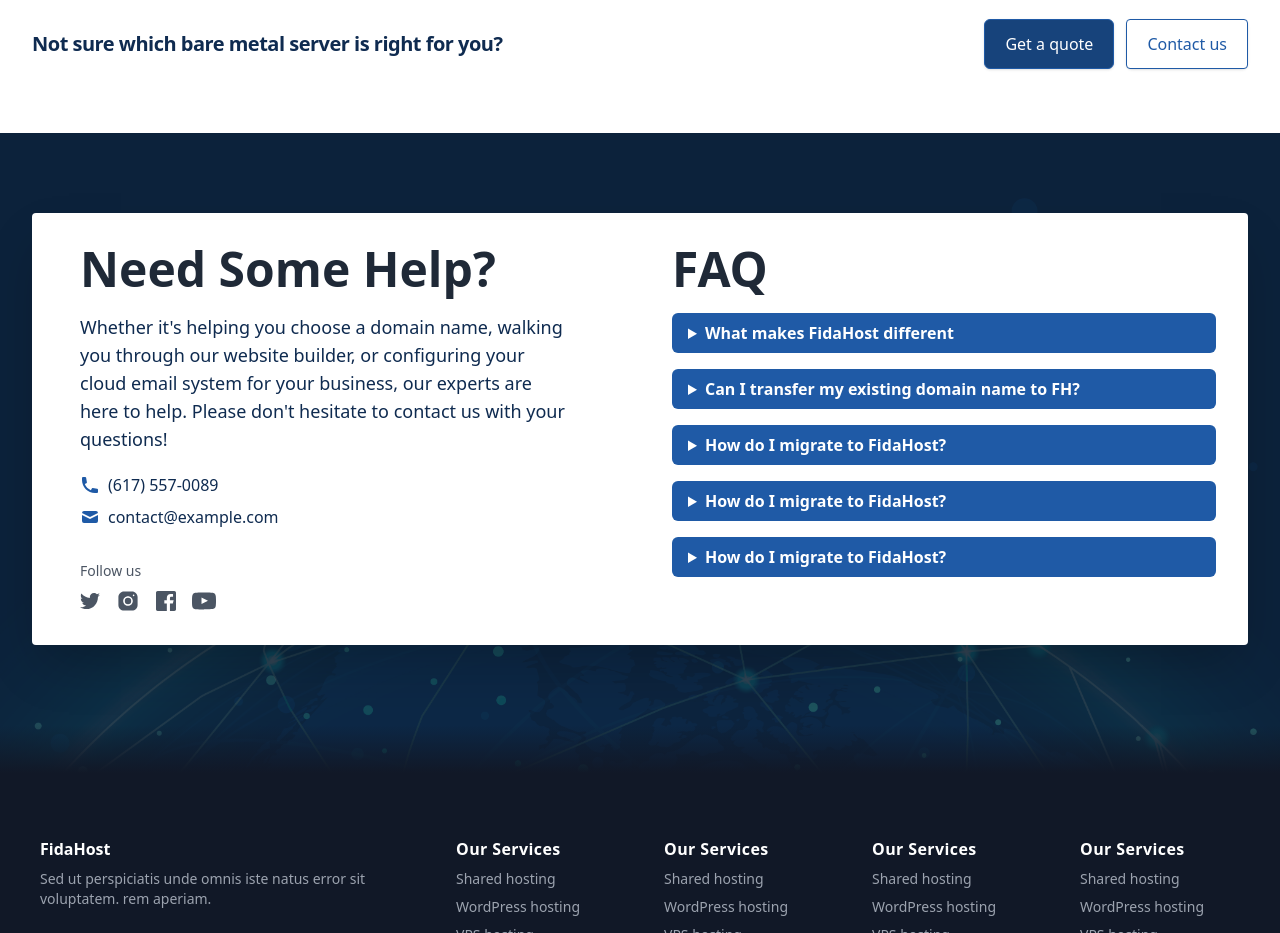
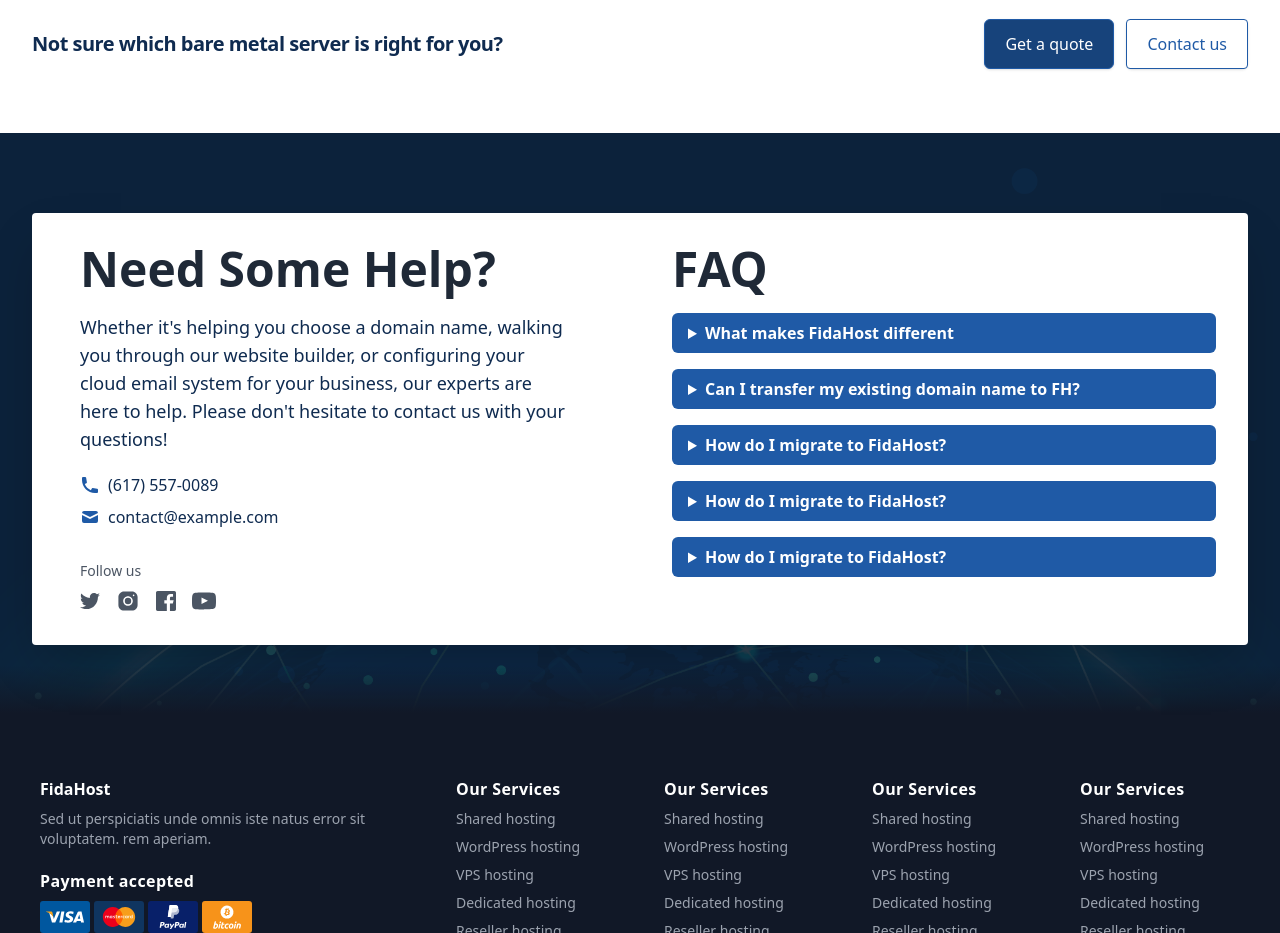
Before and after one commit to adgor/fh-vanilla, a website built with Vite: page dedi2.html in a window 1280 px wide. Shown: the part 2720-3653 px from the top of the page. Built offline with nearby package versions, Linux system fonts and the light colour scheme.

Commit message:
dedi Footer responsivee

```diff
--- a/dedi2.html
+++ b/dedi2.html
@@ -1989,7 +1989,7 @@
       >
         <div class="z-50 h-full w-full bg-gray-900 bg-opacity-75">
           <div
-            class="mx-auto py-16 sm:max-w-xl md:max-w-full lg:max-w-screen-xl lg:py-20"
+            class="mx-auto py-16 sm:max-w-xl md:max-w-full lg:max-w-screen-xl lg:pt-20 lg:pb-5"
           >
             <div class="relative w-full xl:px-8">
               <div class="rounded bg-white py-8 shadow-2xl sm:px-4">
```
Also changed, not shown: assets/css/main.css.
